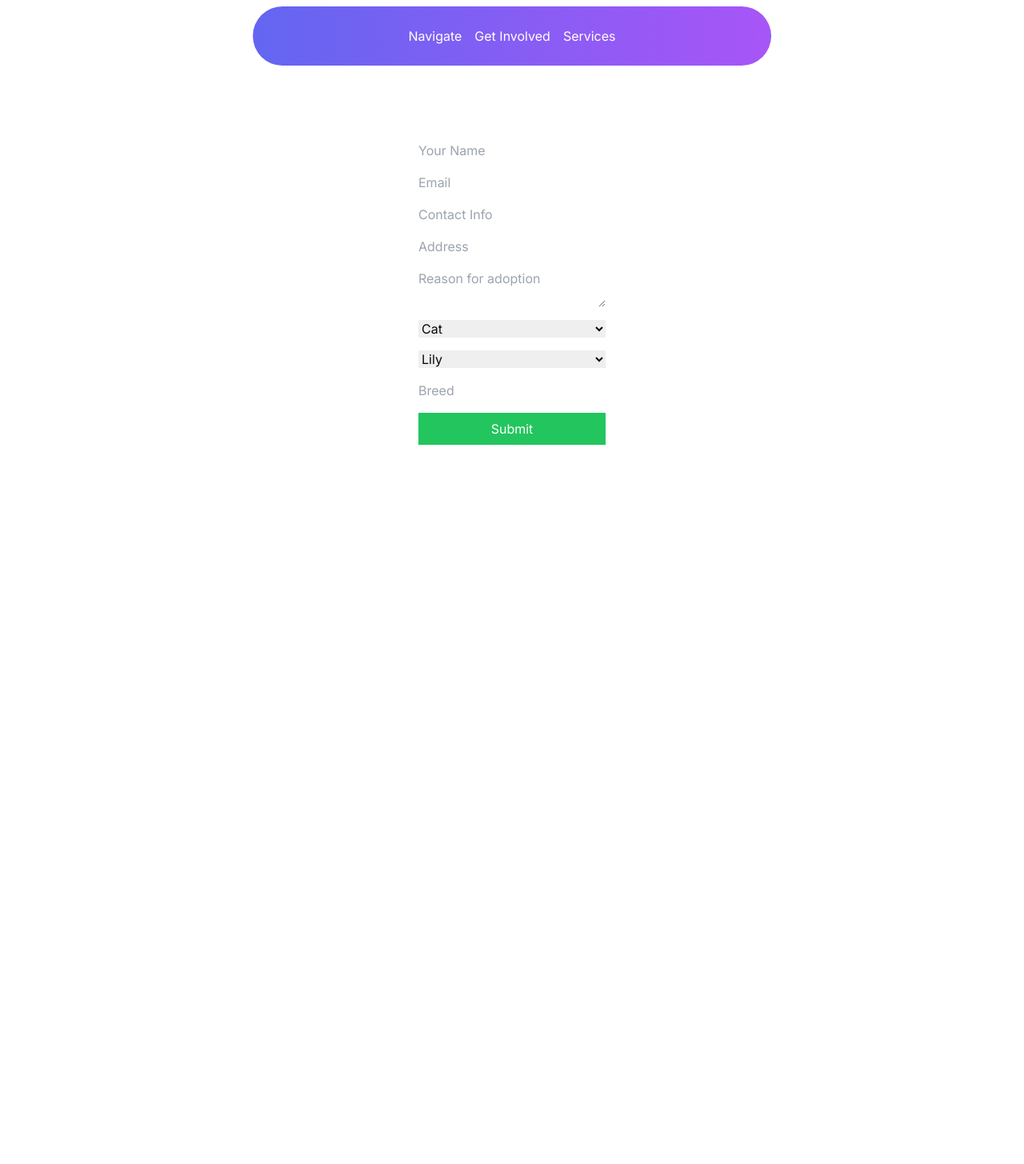
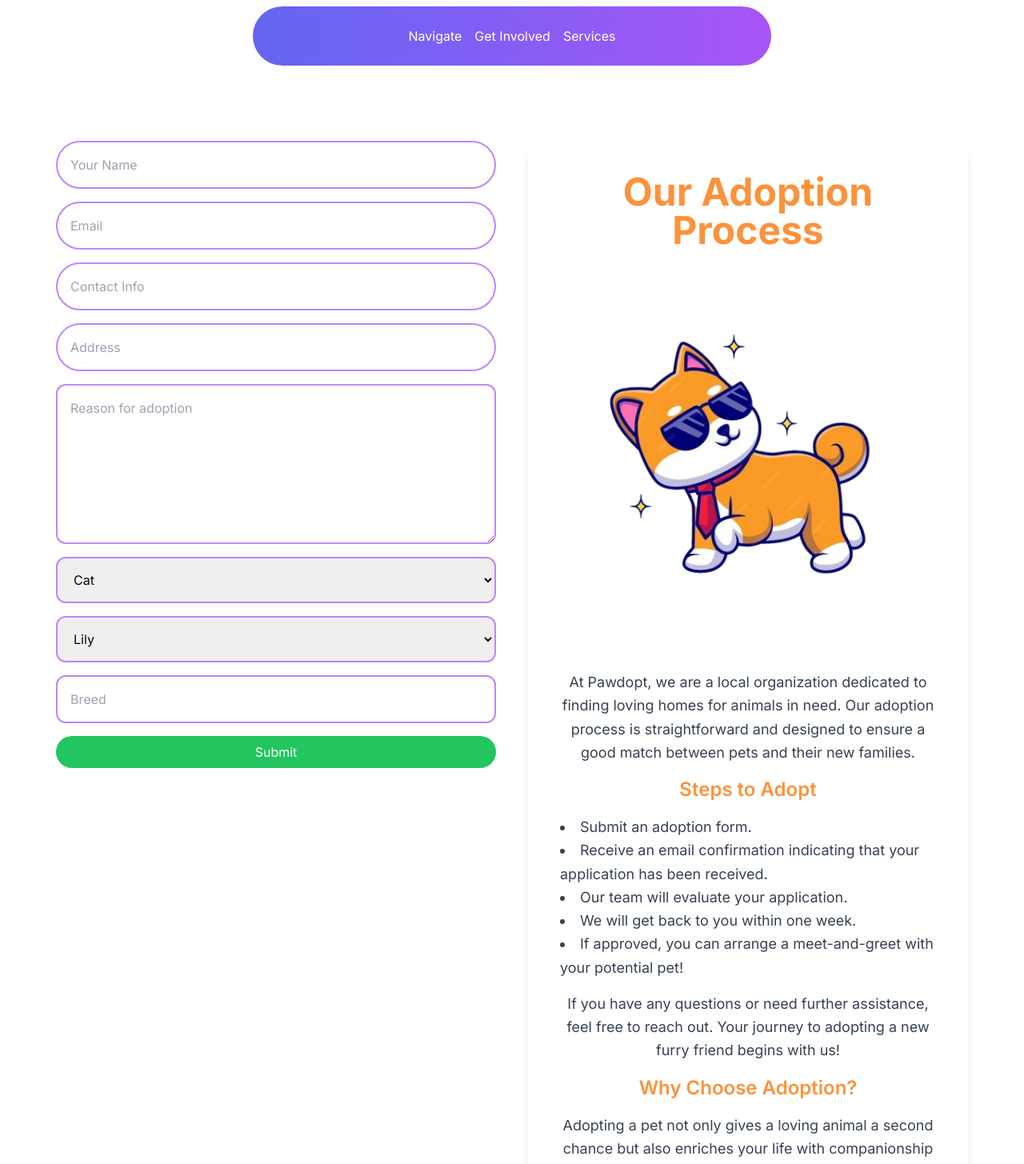
Before and after one commit to Mir-Shabab-Hasnat/Pawdopt, a Next.js app: page /adoption-form in a window 1280 px wide. Shown: the top 1455 px of the page at 80% size. Before the commit the page ends 800 px from the top, so only its background shows below. Built offline with nearby package versions, Linux system fonts and the light colour scheme.

Commit message:
adoption form page completed

```diff
--- a/app/NavBar.tsx
+++ b/app/NavBar.tsx
@@ -37,7 +37,7 @@ function NavbarItem({ className }: { className?: string }) {
           <div className="text-xs md:text-base grid grid-cols-1 md:grid-cols-2 gap-10 p-4">
             <ProductItem
               title="Adoption"
-              href="#adopt"
+              href="/adoption-form"
               description="Adopt animals near you!"
             />
             {/* You can add more ProductItems here for larger screens */}
--- a/app/adoption-form/page.tsx
+++ b/app/adoption-form/page.tsx
@@ -1,17 +1,64 @@
-
-
-
 import { AdoptionForm } from '@/components/Form';
-import React from 'react'
+import React from 'react';
 
 const page = () => {
   return (
-    <div className="flex overflow-hidden flex-col items-center px-16 pt-44 pb-8 bg-white max-md:px-5 max-md:py-24">
-      <div>
-        <AdoptionForm />
-      </div>
-    </div>
+    <main className="flex overflow-hidden flex-col justify-center items-center px-16 py-44 bg-white max-md:px-5 max-md:py-24">
+      <section className="w-full max-w-[1140px] max-md:max-w-full">
+        <div className="flex gap-5 max-md:flex-col">
+          <div className="flex flex-col w-6/12 max-md:ml-0 max-md:w-full">
+            <div className="flex flex-col grow max-md:mt-10 max-md:max-w-full">
+              <AdoptionForm />
+            </div>
+          </div>
+          <div className="flex flex-col ml-5 w-6/12 max-md:ml-0 max-md:w-full">
+            <div className="bg-white rounded-xl border-orange-400 shadow-lg p-10 h-full">
+              <div className="max-w-3xl text-center">
+                <h1 className="text-5xl font-bold text-orange-400 mb-6">
+                  Our Adoption Process
+                </h1>
+                <img
+                  src="cool.png" // Replace with the actual image path
+                  alt="Adoption Process"
+                  className="w-full h-auto rounded-lg mb-8" // Responsive image with rounded corners
+                />
+                <p className="text-lg leading-relaxed mb-4 text-gray-700">
+                  At Pawdopt, we are a local organization dedicated to finding loving homes for animals in need.
+                  Our adoption process is straightforward and designed to ensure a good match between pets and their new families.
+                </p>
+                <h2 className="text-2xl font-semibold text-orange-400 mb-4">
+                  Steps to Adopt
+                </h2>
+                <ul className="list-disc list-inside mb-4 text-left text-lg leading-relaxed text-gray-700">
+                  <li>Submit an adoption form.</li>
+                  <li>Receive an email confirmation indicating that your application has been received.</li>
+                  <li>Our team will evaluate your application.</li>
+                  <li>We will get back to you within one week.</li>
+                  <li>If approved, you can arrange a meet-and-greet with your potential pet!</li>
+                </ul>
+                <p className="text-lg leading-relaxed mb-4 text-gray-700">
+                  If you have any questions or need further assistance, feel free to reach out.
+                  Your journey to adopting a new furry friend begins with us!
+                </p>
+                <h2 className="text-2xl font-semibold text-orange-400 mb-4">
+                  Why Choose Adoption?
+                </h2>
+                <p className="text-lg leading-relaxed mb-4 text-gray-700">
+                  Adopting a pet not only gives a loving animal a second chance but also enriches your life with
+                  companionship and joy. All of our animals are evaluated for health and temperament, ensuring a
+                  good fit for your family.
+                </p>
+                <p className="text-lg leading-relaxed text-gray-700">
+                  Thank you for considering adoption! Together, we can make a difference in the lives of
+                  animals in our community.
+                </p>
+              </div>
+            </div>
+          </div>
+        </div>
+      </section>
+    </main>
   );
 }
 
-export default page
+export default page;
--- a/components/Form.tsx
+++ b/components/Form.tsx
@@ -13,11 +13,11 @@ interface AdoptionFormProps {
 }
 
 export function AdoptionForm({ initialPet }: AdoptionFormProps) {
-    const router = useRouter()
+  const router = useRouter();
   const searchParams = useSearchParams(); // Get query parameters
   const petTypeQuery = searchParams.get("type") || "cat"; // Extract 'type' query param, default to "cat"
   const petNameQuery = searchParams.get("title") || ""; // Extract 'title' query param
-  const breedQuery = searchParams.get("breed") || "";   // Extract 'breed' query param
+  const breedQuery = searchParams.get("breed") || ""; // Extract 'breed' query param
 
   const [name, setName] = useState("");
   const [email, setEmail] = useState("");
@@ -25,16 +25,18 @@ export function AdoptionForm({ initialPet }: AdoptionFormProps) {
   const [address, setAddress] = useState("");
   const [reason, setReason] = useState("");
   const [petType, setPetType] = useState(petTypeQuery);
-  const [petName, setPetName] = useState(petNameQuery || initialPet?.title || "");
+  const [petName, setPetName] = useState(
+    petNameQuery || initialPet?.title || ""
+  );
   const [breed, setBreed] = useState(breedQuery || initialPet?.breed || "");
 
   // Update pet breed when pet name changes
   useEffect(() => {
     if (petType === "cat") {
-      const selectedCat = catCards.find(cat => cat.title === petName);
+      const selectedCat = catCards.find((cat) => cat.title === petName);
       setBreed(selectedCat?.breed || "");
     } else {
-      const selectedDog = dogCards.find(dog => dog.title === petName);
+      const selectedDog = dogCards.find((dog) => dog.title === petName);
       setBreed(selectedDog?.breed || "");
     }
   }, [petName, petType]);
@@ -65,26 +67,34 @@ export function AdoptionForm({ initialPet }: AdoptionFormProps) {
         reason: formData.address,
         petType: formData.petType,
         petName: formData.petName,
-        breed: formData.breed
-      })
-    })
+        breed: formData.breed,
+      }),
+    });
 
     alert("Form submitted!");
 
-    router.push('/');
+    router.push("/");
   };
 
   return (
-    <form onSubmit={handleSubmit} className="flex flex-col gap-4 max-w-lg mx-auto">
+    <form
+      onSubmit={handleSubmit}
+      className="flex flex-col gap-4 w-full mx-auto"
+    >
       {/* Form fields */}
+
         <input
+        className="border-2 border-purple-400 rounded-full p-4"
           type="text"
           placeholder="Your Name"
           value={name}
           onChange={(e) => setName(e.target.value)}
           required
         />
+
+
       <input
+      className="border-2 border-purple-400 rounded-full p-4"
         type="email"
         placeholder="Email"
         value={email}
@@ -92,6 +102,7 @@ export function AdoptionForm({ initialPet }: AdoptionFormProps) {
         required
       />
       <input
+      className="border-2 border-purple-400 rounded-full p-4"
         type="text"
         placeholder="Contact Info"
         value={contact}
@@ -99,6 +110,7 @@ export function AdoptionForm({ initialPet }: AdoptionFormProps) {
         required
       />
       <input
+      className="border-2 border-purple-400 rounded-full p-4"
         type="text"
         placeholder="Address"
         value={address}
@@ -106,44 +118,41 @@ export function AdoptionForm({ initialPet }: AdoptionFormProps) {
         required
       />
       <textarea
+      className="border-2 border-purple-400 rounded-xl p-4"
         placeholder="Reason for adoption"
         value={reason}
         onChange={(e) => setReason(e.target.value)}
         required
+        style={{width: "100%", height: "200px"}}
       />
 
       {/* Pet Type Dropdown */}
-      <select value={petType} onChange={(e) => setPetType(e.target.value)}>
+      <select className="border-2 border-purple-400 rounded-xl p-4" value={petType} onChange={(e) => setPetType(e.target.value)}>
         <option value="cat">Cat</option>
         <option value="dog">Dog</option>
       </select>
 
       {/* Pet Name Dropdown based on selected pet type */}
-      <select value={petName} onChange={(e) => setPetName(e.target.value)}>
-        {petType === "cat" ? (
-          catCards.map((cat) => (
+      <select className="border-2 border-purple-400 rounded-xl p-4" value={petName} onChange={(e) => setPetName(e.target.value)}>
+        {petType === "cat"
+          ? catCards.map((cat) => (
               <option key={cat.title} value={cat.title}>
                 {cat.title}
               </option>
             ))
-        ) : (
-          dogCards.map((dog) => (
+          : dogCards.map((dog) => (
               <option key={dog.title} value={dog.title}>
                 {dog.title}
               </option>
-          ))
-        )}
+            ))}
       </select>
 
       {/* Auto-filled breed input */}
-      <input
-        type="text"
-        placeholder="Breed"
-        value={breed}
-        readOnly
-      />
+      <input className="border-2 border-purple-400 rounded-xl p-4" type="text" placeholder="Breed" value={breed} readOnly />
 
-      <button type="submit" className="px-4 py-2 bg-green-500 text-white">Submit</button>
+      <button type="submit" className="px-4 py-2 rounded-full bg-green-500 hover:bg-green-600 text-white">
+        Submit
+      </button>
     </form>
   );
 }
--- a/components/Hero.tsx
+++ b/components/Hero.tsx
@@ -1,7 +1,11 @@
+"use client"
+
 import { FaLocationArrow } from "react-icons/fa6";
 import MagicButton from "./ui/MagicButton";
+import { useRouter } from "next/navigation";
 
 const Hero = () => {
+  const router = useRouter()
   return (
     <main id="home" className="flex overflow-hidden flex-col items-center px-20 py-8 max-md:px-5 max-md:py-24">
       <header className="flex flex-col justify-center items-center px-20 py-16 w-full bg-gradient-to-r from-amber-300 to-orange-300 max-w-[1140px] rounded-[51px] max-md:px-5 max-md:max-w-full">
@@ -20,7 +24,7 @@ const Hero = () => {
           Find Your Purrfect Match – Adopt Love, One Paw at a Time!
         </p>
       </section>
-      <MagicButton title="Our Services" icon={<FaLocationArrow />} position="right"/>
+      <MagicButton handleClick={() => router.push("/adoption-form")} title="Our Services" icon={<FaLocationArrow />} position="right"/>
     </main>
   );
     }
--- a/components/ui/MagicButton.tsx
+++ b/components/ui/MagicButton.tsx
@@ -7,7 +7,7 @@ const MagicButton = ({
 }) => {
   return (
     <div>
-      <button className="p-[3px] relative md:w-60 md:mt-10 mt-5">
+      <button onClick={handleClick} className="p-[3px] relative md:w-60 md:mt-10 mt-5">
         <div className="absolute inset-0 bg-gradient-to-r from-indigo-500 to-purple-500 rounded-lg" />
         <div className="inline-flex h-full w-full items-center justify-center px-8 py-2 bg-white rounded-[6px]  relative group transition duration-200 text-black hover:text-white font-bold hover:bg-transparent">
           {position === "left" && icon}
```
Lines whose indentation alone changed are shown as unchanged.
